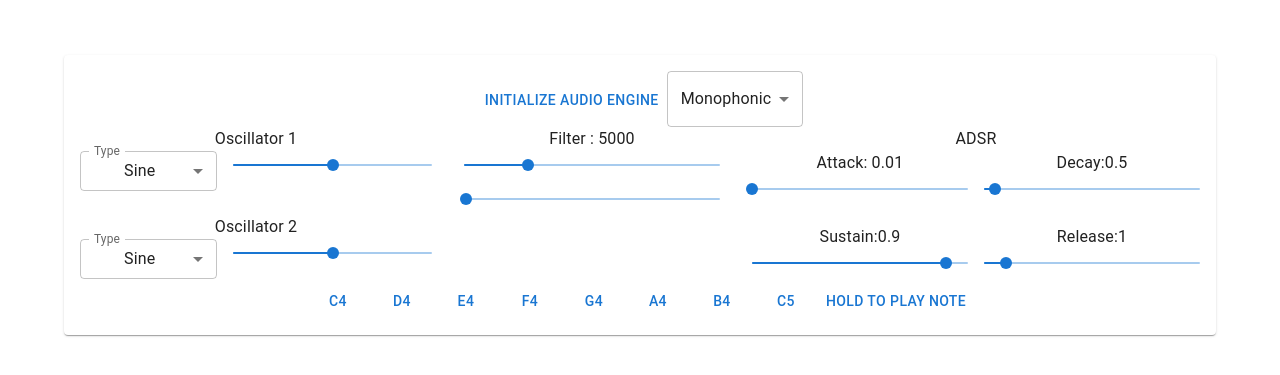
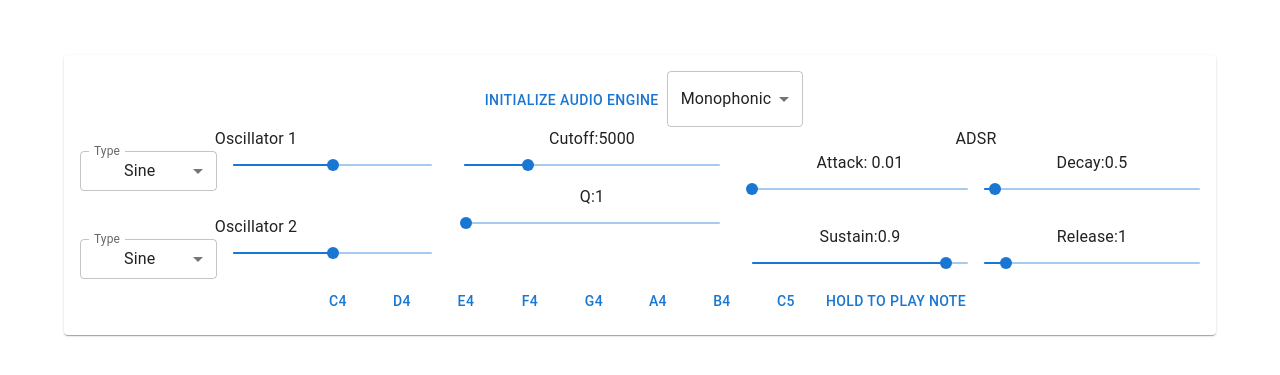
Before and after one commit to yumonjiro/websynth, a React (Vite) app: page / in a window 1280 px wide. Shown: the part 197-572 px from the top of the page. Built offline with nearby package versions, Linux system fonts and the light colour scheme.

Commit message:
UIちょっとだけ改善
UI change

```diff
--- a/src/App.tsx
+++ b/src/App.tsx
@@ -140,7 +140,7 @@ function App() {
 
             {/* Filter Section */}
             <Grid size={{md:3}}>
-              <Typography>Filter : {filterCutoff}</Typography>
+              <Typography>Cutoff:{filterCutoff}</Typography>
               <Box>
                 <Slider
                   min={20}
@@ -149,6 +149,8 @@ function App() {
                   onChange={(_, newValue) => setFilterCutoff(newValue)}
                   size="small"
                 />
+              <Typography>Q:{filterResonance}</Typography>
+
                 <Slider
                   min={0.1}
                   max={100}
```
